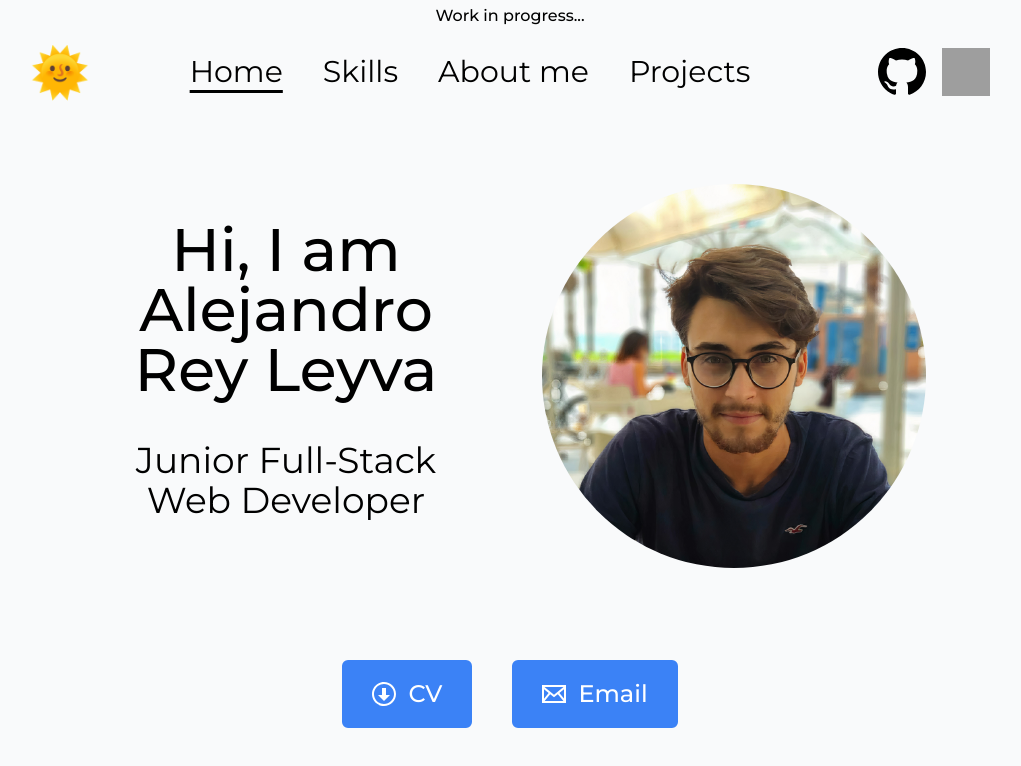
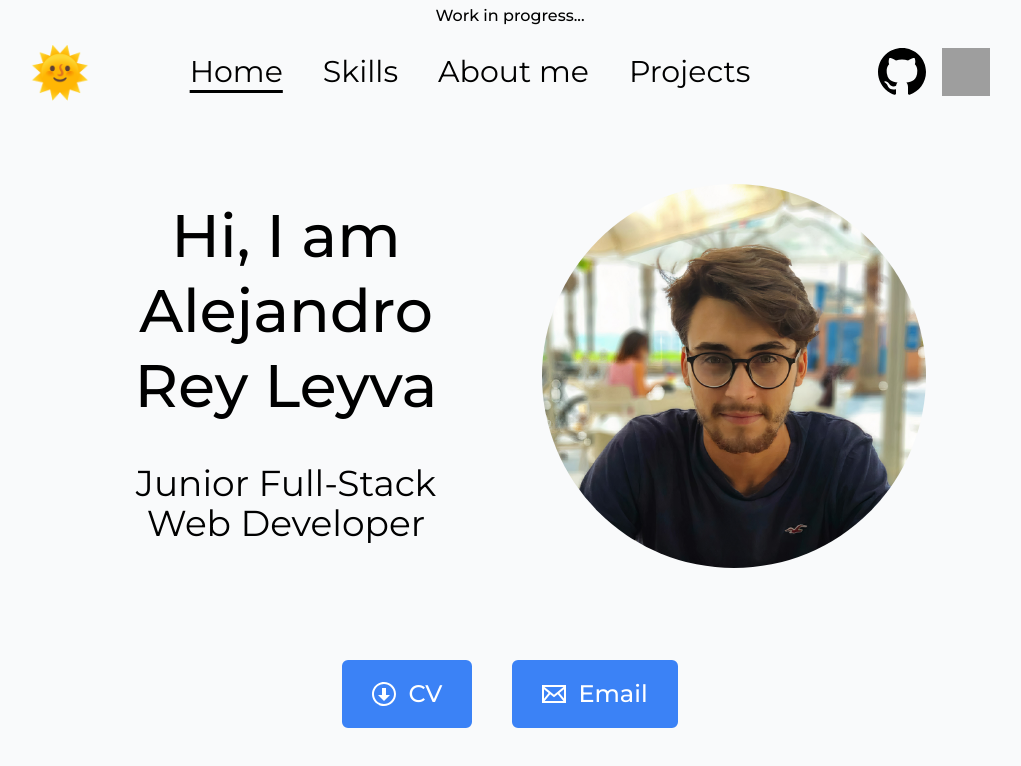
Before and after one commit to alereyleyva/alereyleyva.dev, a Next.js app: page / in a window 1280 px wide. Shown: the top 766 px of the page, without its empty margins (130-1151 px from the left). Built offline with nearby package versions, Linux system fonts and the light colour scheme; grey boxes are pictures that could not be loaded.

Commit message:
Index title increase line-height

```diff
--- a/pages/index.js
+++ b/pages/index.js
@@ -10,7 +10,9 @@ export default function Home() {
     <>
       <div className="flex lg:flex-col items-center justify-evenly lg:justify-between h-full mt-10 lg:mt-0">
         <div className="w-2/5 lg:w-full lg:mb-6">
-          <h1 className="sm:text-5xl">Hi, I am Alejandro Rey Leyva</h1>
+          <h1 className="sm:text-5xl leading-tight sm:leading-tight">
+            Hi, I am Alejandro Rey Leyva
+          </h1>
           <h2>Junior Full-Stack Web Developer</h2>
         </div>
         <div className="relative w-96 h-96 sm:w-72 sm:h-72 md:h-72 md:w-72">
```
